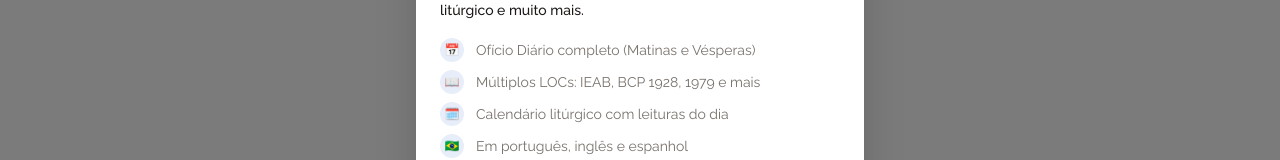
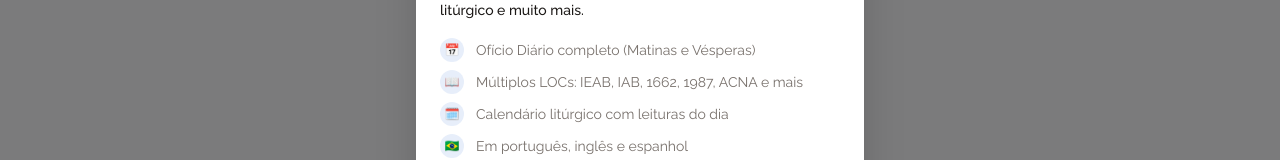
Before and after one commit to dodopok/anglican-test, a Nuxt app: page / in a window 1280 px wide. Both pictures are taken after a click on the button "App Ordo". Shown: the part 334-494 px from the top of the page. Built offline with nearby package versions, Linux system fonts and the light colour scheme.

Commit message:
fix: bcp phrasing

```diff
--- a/components/OrdoModal.vue
+++ b/components/OrdoModal.vue
@@ -50,7 +50,7 @@
           </li>
           <li class="flex items-center gap-3 text-sm text-textSecondary">
             <span class="w-6 h-6 bg-primary/10 rounded-full flex items-center justify-center flex-shrink-0 text-xs">📖</span>
-            Múltiplos LOCs: IEAB, BCP 1928, 1979 e mais
+            Múltiplos LOCs: IEAB, IAB, 1662, 1987, ACNA e mais
           </li>
           <li class="flex items-center gap-3 text-sm text-textSecondary">
             <span class="w-6 h-6 bg-primary/10 rounded-full flex items-center justify-center flex-shrink-0 text-xs">🗓️</span>
```
